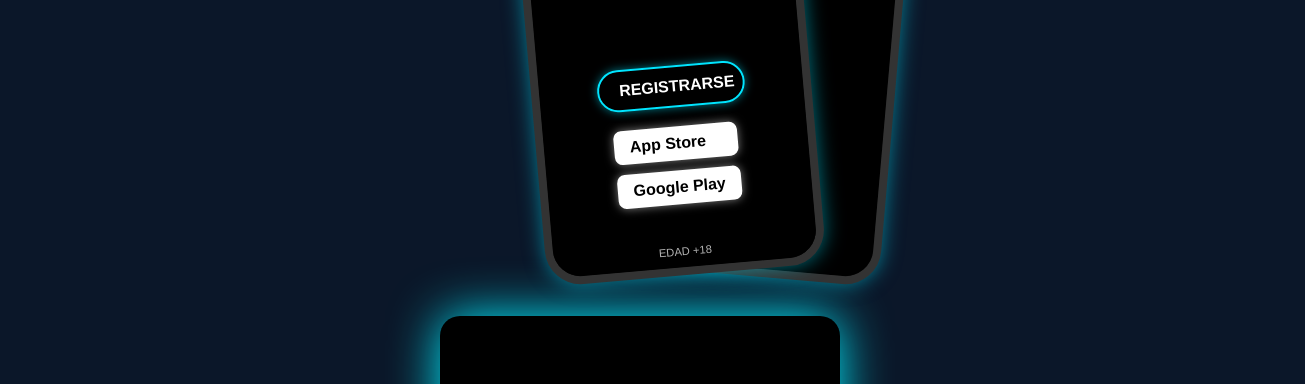
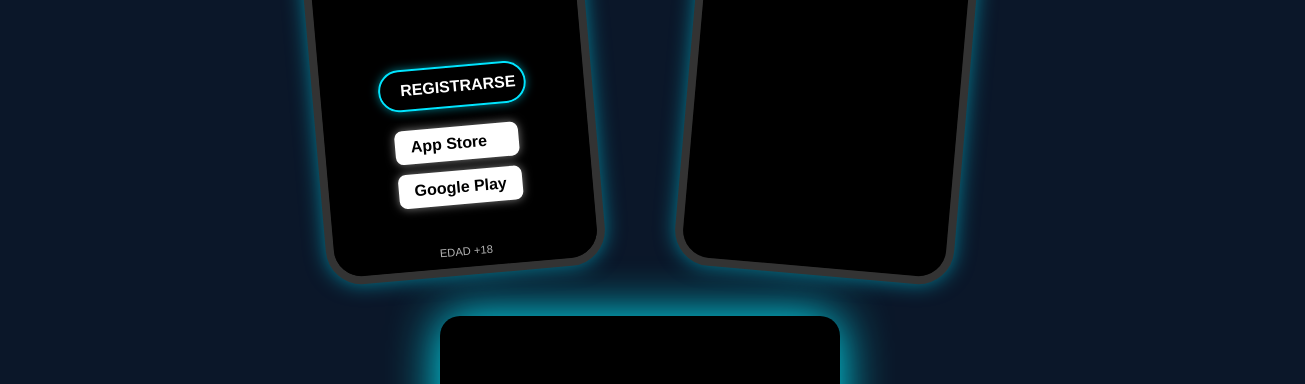
Before and after one commit to Mringedaza/proyect, a website: page PartyFinder2.0-main/index.html in a window 1280 px wide. Shown: the part 374-758 px from the top of the page, 1305 px wide, since content can reach past the window. Drawn offline with Linux system fonts and the light colour scheme.

Commit message:
cambios 2 de signup css

```diff
--- a/PartyFinder2.0-main/css/signup.css
+++ b/PartyFinder2.0-main/css/signup.css
@@ -19,8 +19,7 @@
 }
 
 .container {
-    margin-top: 50px;
-    margin-left: 130px;
+    margin: 50px auto 0 auto;
     width: 100%;
     max-width: 1200px;
     display: flex;
@@ -49,16 +48,17 @@
 }
 
 .phone-front {
-    left: 50px;
+    left: 50%;
+    transform: translateX(-120%) rotate(-5deg);
     z-index: 2;
-    transform: rotate(-5deg);
 }
 
 .phone-back {
-    left: 150px;
+    left: 50%;
+    transform: translateX(20%) rotate(5deg);
     z-index: 1;
-    transform: rotate(5deg);
 }
+
 
 .notch {
     position: absolute;
@@ -208,6 +208,7 @@
     display: flex;
     flex-direction: column;
     justify-content: center;
+    align-items: center;
 }
 
 /* Responsividad */
```
